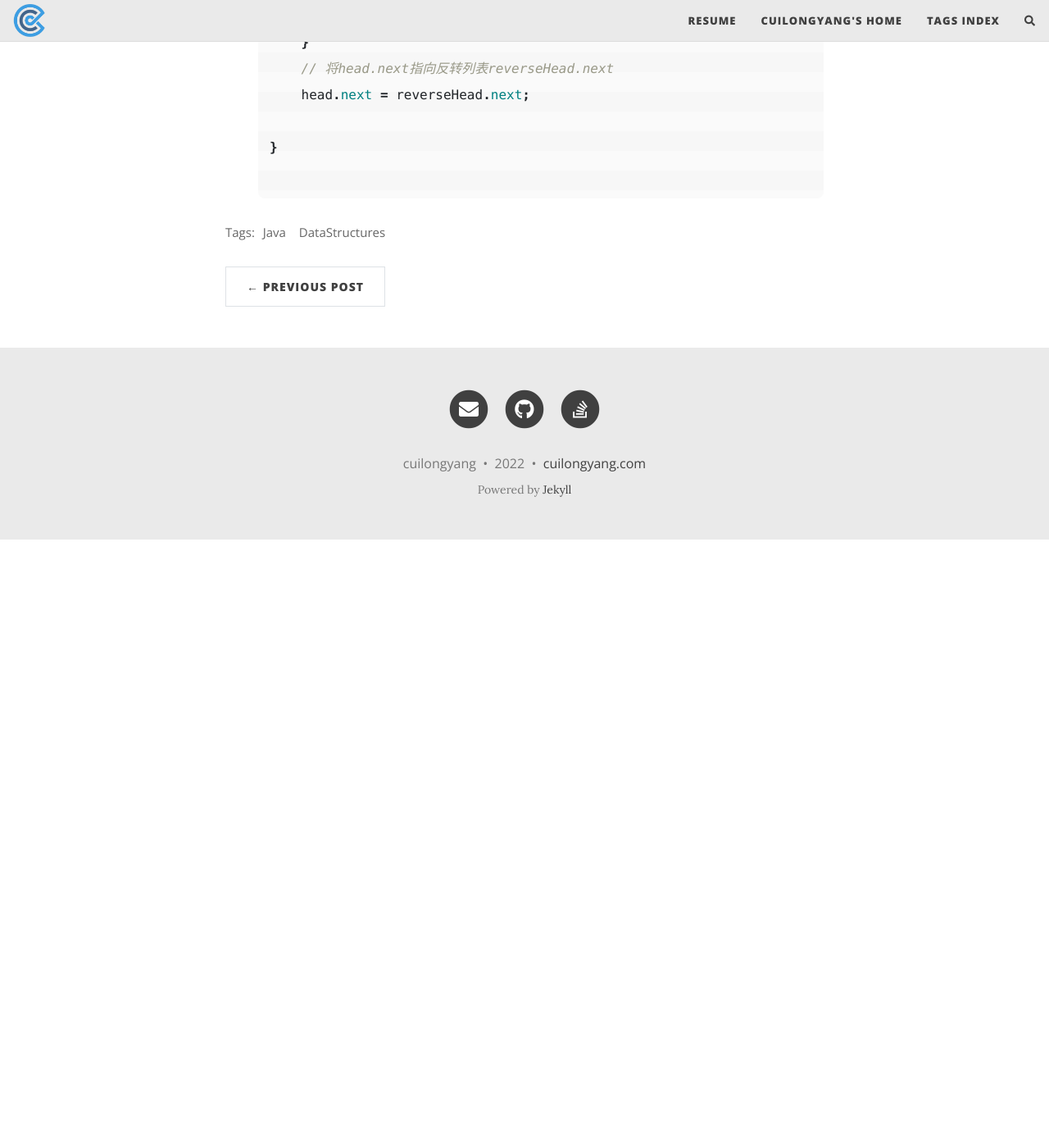
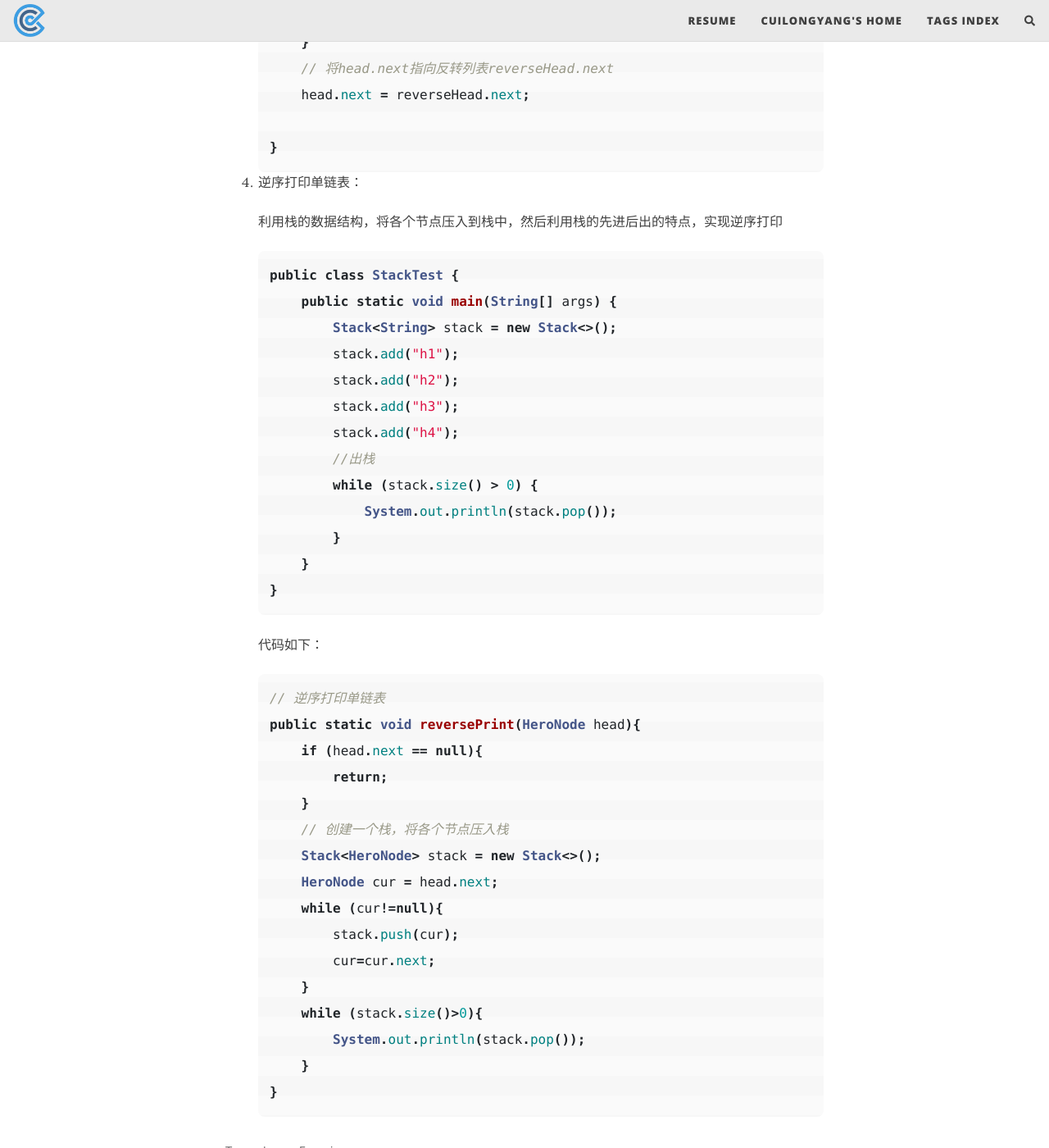
Before and after one commit to cuilongyang/cuilongyang.github.io, a Jekyll site: the page built from _posts/2022-04-12-Exercise.markdown, in a window 1280 px wide and 1400 px high, scrolled down 1768 px. Shown: the whole window at 82% size. Built offline with Jekyll 4.4.1, drawn with Linux system fonts in a browser that asks for light colours; nearby versions of some CDN libraries; comment, search, counter and statistics services are not loaded; before the commit the page ends 2426 px from its top, so only the background shows below that; some of the changed text lies outside the part shown.

````diff
--- a/_posts/2022-04-12-Exercise.markdown
+++ b/_posts/2022-04-12-Exercise.markdown
@@ -1,11 +1,9 @@
 ---
 layout: post
 title:  " Exercise"
-date: 2022-04-11 20:22:26 +0800
-tags: [Java, DataStructures]
+date: 2022-04-12 20:22:26 +0800
+tags: [Java, Exercise]
 ---
-
-
 
 单链表面试题：
 
@@ -68,5 +66,45 @@ tags: [Java, DataStructures]
        head.next = reverseHead.next;
 
    }
+   ```
 
+4. 逆序打印单链表：
+
+   利用栈的数据结构，将各个节点压入到栈中，然后利用栈的先进后出的特点，实现逆序打印
+
+   ```java
+   public class StackTest {
+       public static void main(String[] args) {
+           Stack<String> stack = new Stack<>();
+           stack.add("h1");
+           stack.add("h2");
+           stack.add("h3");
+           stack.add("h4");
+           //出栈
+           while (stack.size() > 0) {
+               System.out.println(stack.pop());
+           }
+       }
+   }
    ```
+
+   代码如下：
+
+   ```java
+   // 逆序打印单链表
+   public static void reversePrint(HeroNode head){
+       if (head.next == null){
+           return;
+       }
+       // 创建一个栈，将各个节点压入栈
+       Stack<HeroNode> stack = new Stack<>();
+       HeroNode cur = head.next;
+       while (cur!=null){
+           stack.push(cur);
+           cur=cur.next;
+       }
+       while (stack.size()>0){
+           System.out.println(stack.pop());
+       }
+   }
+   ```
````
Also changed, not shown: _posts/2022-04-13-Leetcode-21.markdown (added, +59 -0 lines), assets/img/blogpic/2022-04-13_15-55-30.png (added).
